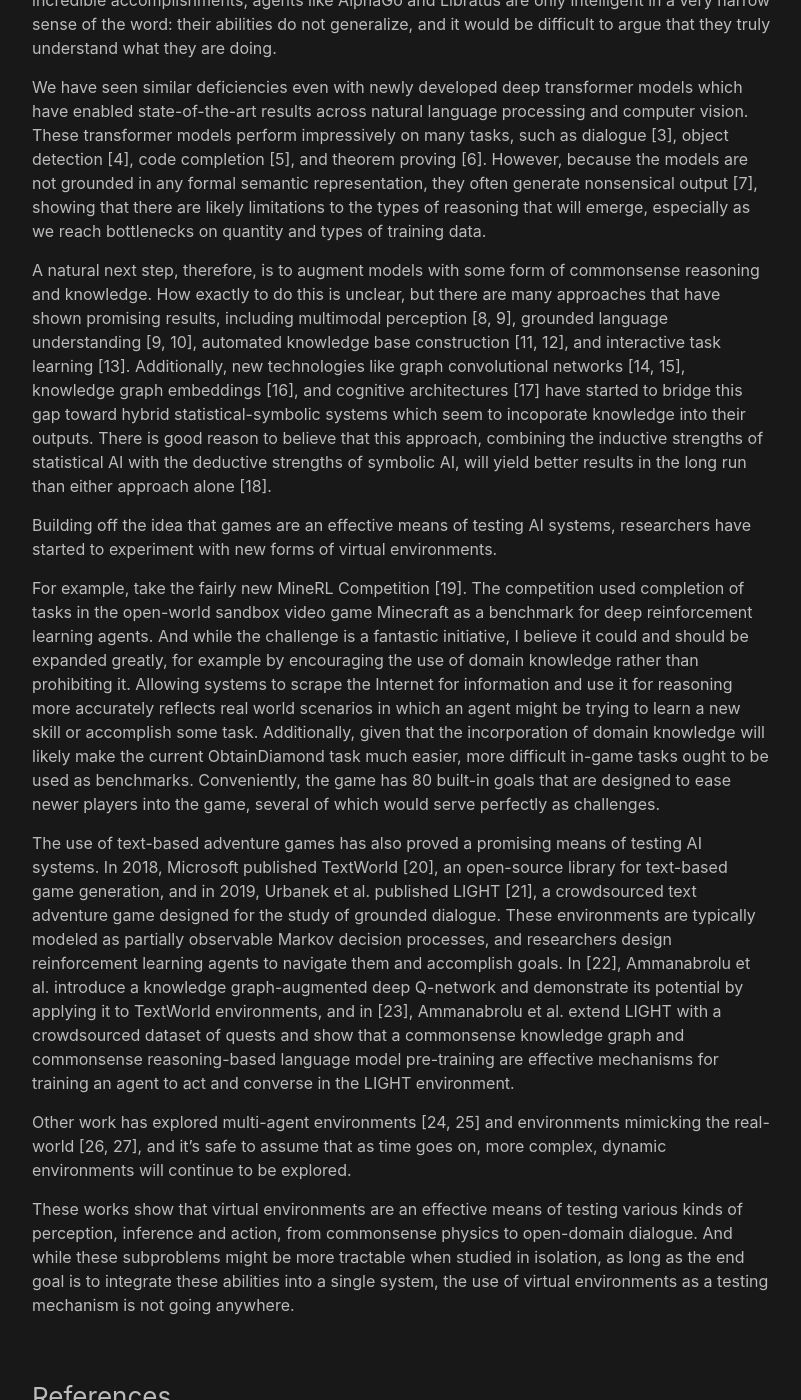
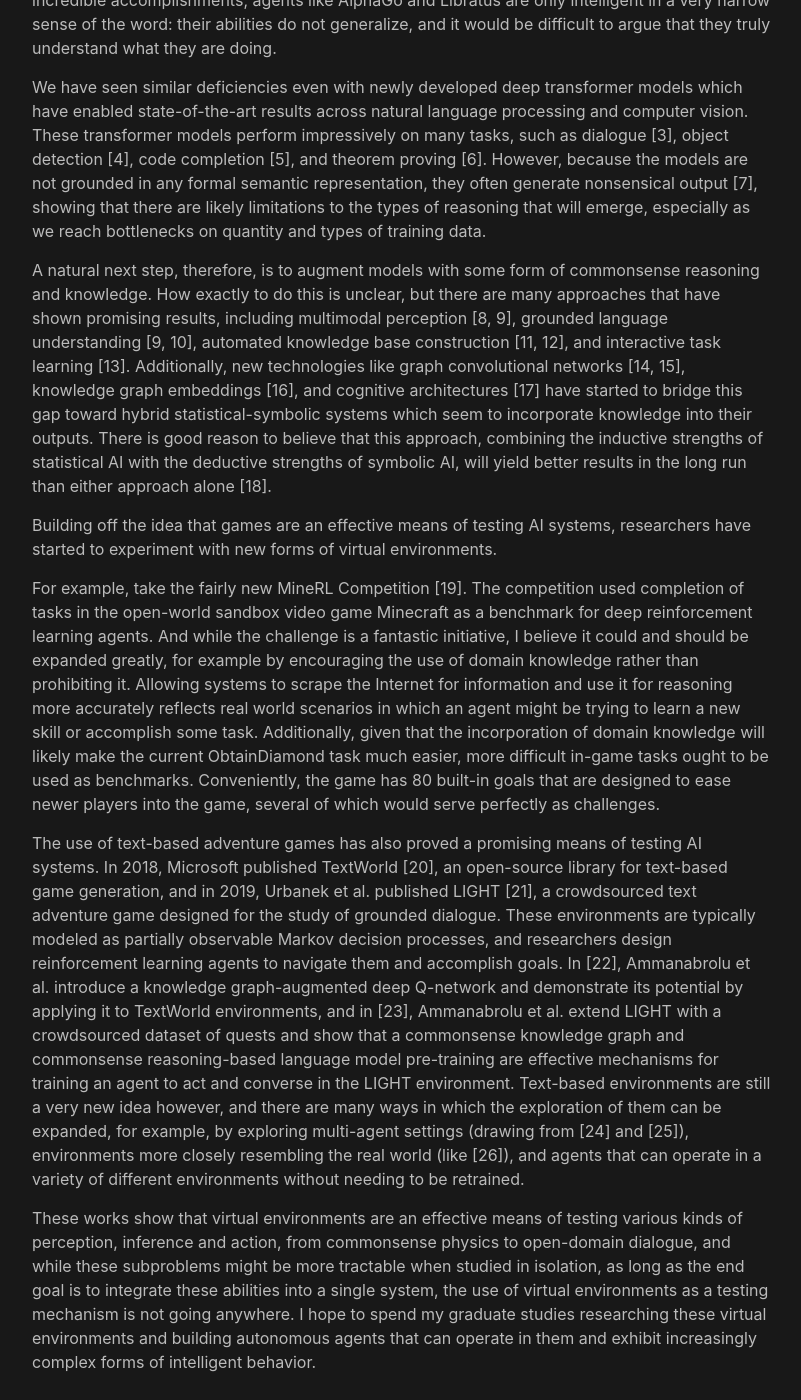
Before and after one commit to josephcappadona/josephcappadona.github.io, a Jekyll site: the page built from _posts/2020-11-01-games-as-benchmarks.md, in a window 1280 px wide and 1400 px high, scrolled down 522 px. Shown: the whole window, without its empty margins (238-1039 px from the left). Built offline with Jekyll 4.4.1, drawn with Linux system fonts in a browser that asks for light colours; some of the changed text lies outside the part shown.

Commit message:
Update 2020-11-01-games-as-benchmarks.md

```diff
--- a/_posts/2020-11-01-games-as-benchmarks.md
+++ b/_posts/2020-11-01-games-as-benchmarks.md
@@ -3,7 +3,6 @@ layout: post
 title: "Games as Benchmarks for Artificial Intelligence"
 
 ---
-
 
 There is a lot to be learned from playing games, both for humans and artificially intelligent agents. Different games encapsulate different facets of the world we live in. Across different games there are differences in substrate (physical vs virtual), number of players (single- vs multi-player), time format (real-time vs turn-based), randomness (deterministic vs stochastic), and completeness of information (partially- vs fully-observable) which test our physical, cognitive, and social capabilities in a variety of complex environments. Therefore, it’s not surprising that games have been used as a benchmark of progress in artificial intelligence (AI) since the field’s inception.
 
@@ -11,17 +10,15 @@ Symbolic AI systems of the late 20th century proved sufficient to defeat world c
 
 We have seen similar deficiencies even with newly developed deep transformer models which have enabled state-of-the-art results across natural language processing and computer vision. These transformer models perform impressively on many tasks, such as dialogue [3], object detection [4], code completion [5], and theorem proving [6]. However, because the models are not grounded in any formal semantic representation, they often generate nonsensical output [7], showing that there are likely limitations to the types of reasoning that will emerge, especially as we reach bottlenecks on quantity and types of training data.
 
-A natural next step, therefore, is to augment models with some form of commonsense reasoning and knowledge. How exactly to do this is unclear, but there are many approaches that have shown promising results, including multimodal perception [8, 9], grounded language understanding [9, 10], automated knowledge base construction [11, 12], and interactive task learning [13]. Additionally, new technologies like graph convolutional networks [14, 15], knowledge graph embeddings [16], and cognitive architectures [17] have started to bridge this gap toward hybrid statistical-symbolic systems which seem to incoporate knowledge into their outputs. There is good reason to believe that this approach, combining the inductive strengths of statistical AI with the deductive strengths of symbolic AI, will yield better results in the long run than either approach alone [18].
+A natural next step, therefore, is to augment models with some form of commonsense reasoning and knowledge. How exactly to do this is unclear, but there are many approaches that have shown promising results, including multimodal perception [8, 9], grounded language understanding [9, 10], automated knowledge base construction [11, 12], and interactive task learning [13]. Additionally, new technologies like graph convolutional networks [14, 15], knowledge graph embeddings [16], and cognitive architectures [17] have started to bridge this gap toward hybrid statistical-symbolic systems which seem to incorporate knowledge into their outputs. There is good reason to believe that this approach, combining the inductive strengths of statistical AI with the deductive strengths of symbolic AI, will yield better results in the long run than either approach alone [18].
 
 Building off the idea that games are an effective means of testing AI systems, researchers have started to experiment with new forms of virtual environments.
 
 For example, take the fairly new MineRL Competition [19]. The competition used completion of tasks in the open-world sandbox video game Minecraft as a benchmark for deep reinforcement learning agents. And while the challenge is a fantastic initiative, I believe it could and should be expanded greatly, for example by encouraging the use of domain knowledge rather than prohibiting it. Allowing systems to scrape the Internet for information and use it for reasoning more accurately reflects real world scenarios in which an agent might be trying to learn a new skill or accomplish some task. Additionally, given that the incorporation of domain knowledge will likely make the current ObtainDiamond task much easier, more difficult in-game tasks ought to be used as benchmarks. Conveniently, the game has 80 built-in goals that are designed to ease newer players into the game, several of which would serve perfectly as challenges.
 
-The use of text-based adventure games has also proved a promising means of testing AI systems. In 2018, Microsoft published TextWorld [20], an open-source library for text-based game generation, and in 2019, Urbanek et al. published LIGHT [21], a crowdsourced text adventure game designed for the study of grounded dialogue. These environments are typically modeled as partially observable Markov decision processes, and researchers design reinforcement learning agents to navigate them and accomplish goals. In [22], Ammanabrolu et al. introduce a knowledge graph-augmented deep Q-network and demonstrate its potential by applying it to TextWorld environments, and in [23], Ammanabrolu et al. extend LIGHT with a crowdsourced dataset of quests and show that a commonsense knowledge graph and commonsense reasoning-based language model pre-training are effective mechanisms for training an agent to act and converse in the LIGHT environment.
+The use of text-based adventure games has also proved a promising means of testing AI systems. In 2018, Microsoft published TextWorld [20], an open-source library for text-based game generation, and in 2019, Urbanek et al. published LIGHT [21], a crowdsourced text adventure game designed for the study of grounded dialogue. These environments are typically modeled as partially observable Markov decision processes, and researchers design reinforcement learning agents to navigate them and accomplish goals. In [22], Ammanabrolu et al. introduce a knowledge graph-augmented deep Q-network and demonstrate its potential by applying it to TextWorld environments, and in [23], Ammanabrolu et al. extend LIGHT with a crowdsourced dataset of quests and show that a commonsense knowledge graph and commonsense reasoning-based language model pre-training are effective mechanisms for training an agent to act and converse in the LIGHT environment. Text-based environments are still a very new idea however, and there are many ways in which the exploration of them can be expanded, for example, by exploring multi-agent settings (drawing from [24] and [25]), environments more closely resembling the real world (like [26]), and agents that can operate in a variety of different environments without needing to be retrained.
 
-Other work has explored multi-agent environments [24, 25] and environments mimicking the real-world [26, 27], and it's safe to assume that as time goes on, more complex, dynamic environments will continue to be explored.
-
-These works show that virtual environments are an effective means of testing various kinds of perception, inference and action, from commonsense physics to open-domain dialogue. And while these subproblems might be more tractable when studied in isolation, as long as the end goal is to integrate these abilities into a single system, the use of virtual environments as a testing mechanism is not going anywhere.
+These works show that virtual environments are an effective means of testing various kinds of perception, inference and action, from commonsense physics to open-domain dialogue, and while these subproblems might be more tractable when studied in isolation, as long as the end goal is to integrate these abilities into a single system, the use of virtual environments as a testing mechanism is not going anywhere. I hope to spend my graduate studies researching these virtual environments and building autonomous agents that can operate in them and exhibit increasingly complex forms of intelligent behavior.
 
 
 ### References
@@ -77,5 +74,3 @@ These works show that virtual environments are an effective means of testing var
 [25] Suarez, Joseph, et al. "Neural MMO: A massively multiagent game environment for training and evaluating intelligent agents." arXiv preprint arXiv:1903.00784 (2019).
 
 [26] Puig, Xavier, et al. "Virtualhome: Simulating household activities via programs." Proceedings of the IEEE Conference on Computer Vision and Pattern Recognition. 2018.
-
-[27] Kaspar, Manuel, Juan David Munoz Osorio, and Jürgen Bock. "Sim2Real Transfer for Reinforcement Learning without Dynamics Randomization." arXiv preprint arXiv:2002.11635 (2020).
```
